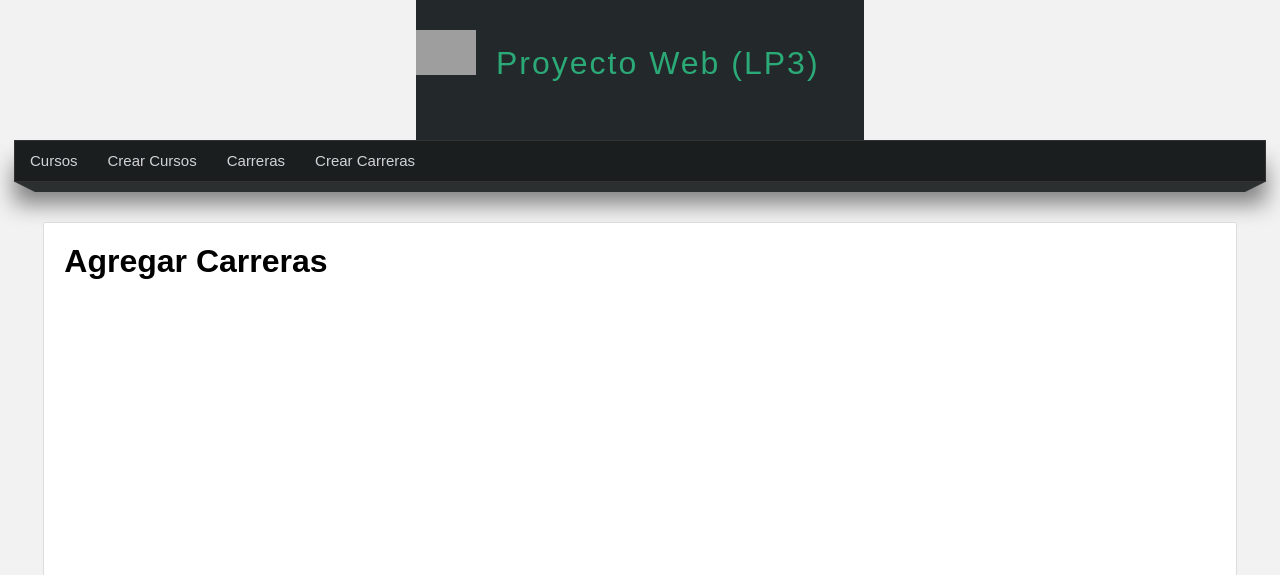
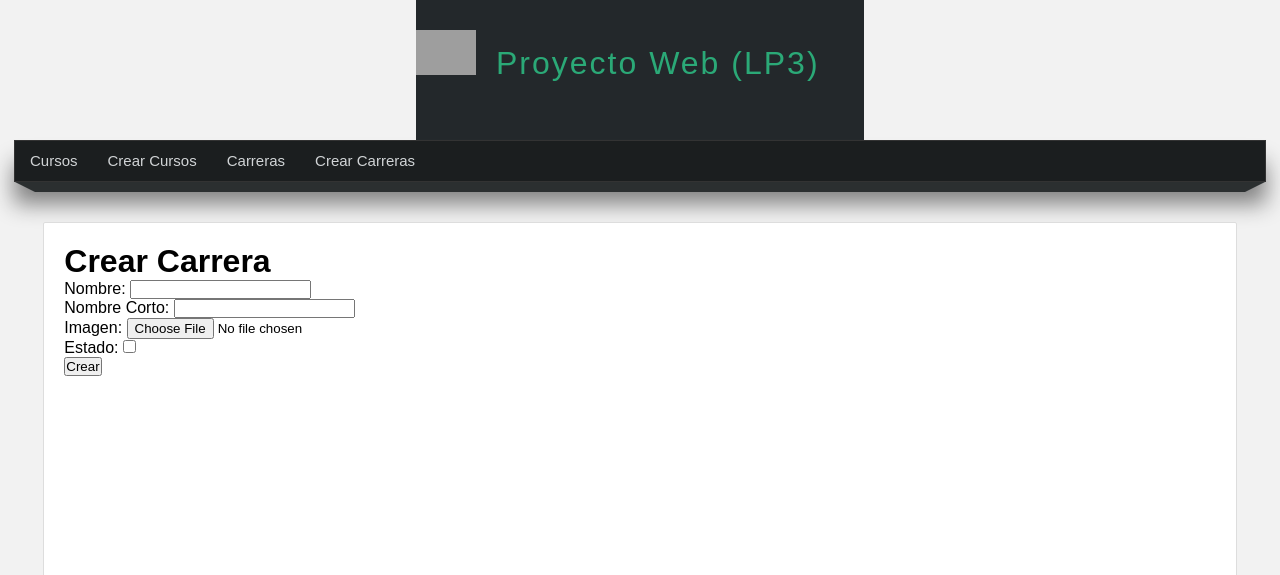
Before and after one commit to Anaya2023/UC4_ANAYA_PARTE4_2023-I, a Django app: page /crear_carreras/ in a window 1280 px wide. Shown: the top 575 px of the page. Run offline with Django 4.2, Linux system fonts and the light colour scheme; grey boxes are pictures that could not be loaded.

Commit message:
CRUD CARRERAS - Listo

```diff
--- a/ProyectoEP/ProyectoEP/urls.py
+++ b/ProyectoEP/ProyectoEP/urls.py
@@ -24,4 +24,5 @@ urlpatterns = [
     path('crear_cursos/', views.crear_cursos, name = "crear_cursos"),
     path('carreras/',views.carreras, name = "carreras"),
     path('crear_carreras/',views.crear_carreras,name="crear_carreras"),
+
 ]
--- a/ProyectoEP/miapp/templates/crear_carreras.html
+++ b/ProyectoEP/miapp/templates/crear_carreras.html
@@ -5,5 +5,22 @@
 {% endblock %}
 
 {% block content %}
-    <h1>Agregar Carreras</h1>
+ <h1>Crear Carrera</h1>
+ <form method="post" enctype="multipart/form-data">
+  {% csrf_token %}
+  <label for="name">Nombre:</label>
+  <input type="text" name="name" id="name" required>
+  <br>
+  <label for="shortname">Nombre Corto:</label>
+  <input type="text" name="shortname" id="shortname" required>
+  <br>
+  <label for="image">Imagen:</label>
+  <input type="file" name="image" id="image" required>
+  <br>
+  <label for="state">Estado:</label>
+  <input type="checkbox" name="state" id="state">
+  <br>
+  <input type="submit" value="Crear">
+</form>
+
 {% endblock %}
```
Also changed, not shown: ProyectoEP/miapp/templates/carreras.html (+9 -1 lines), 2 other files.
